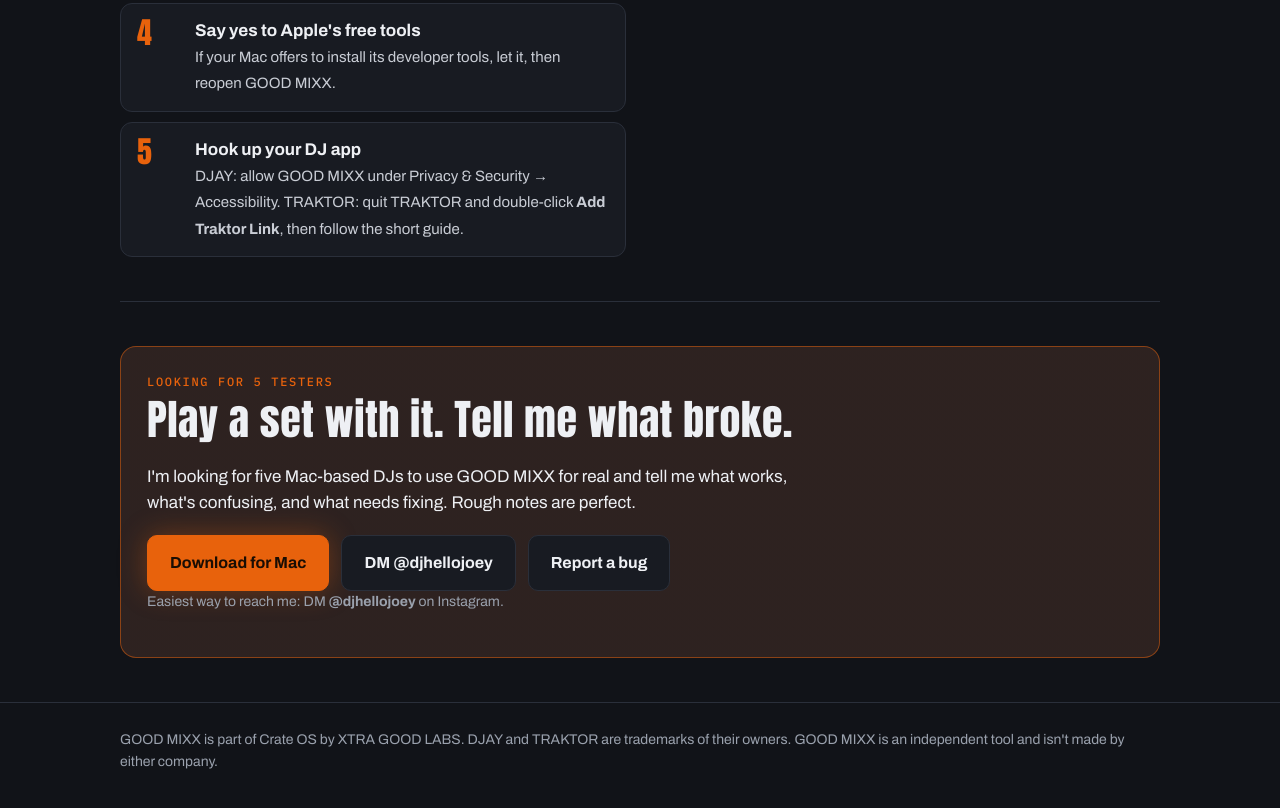
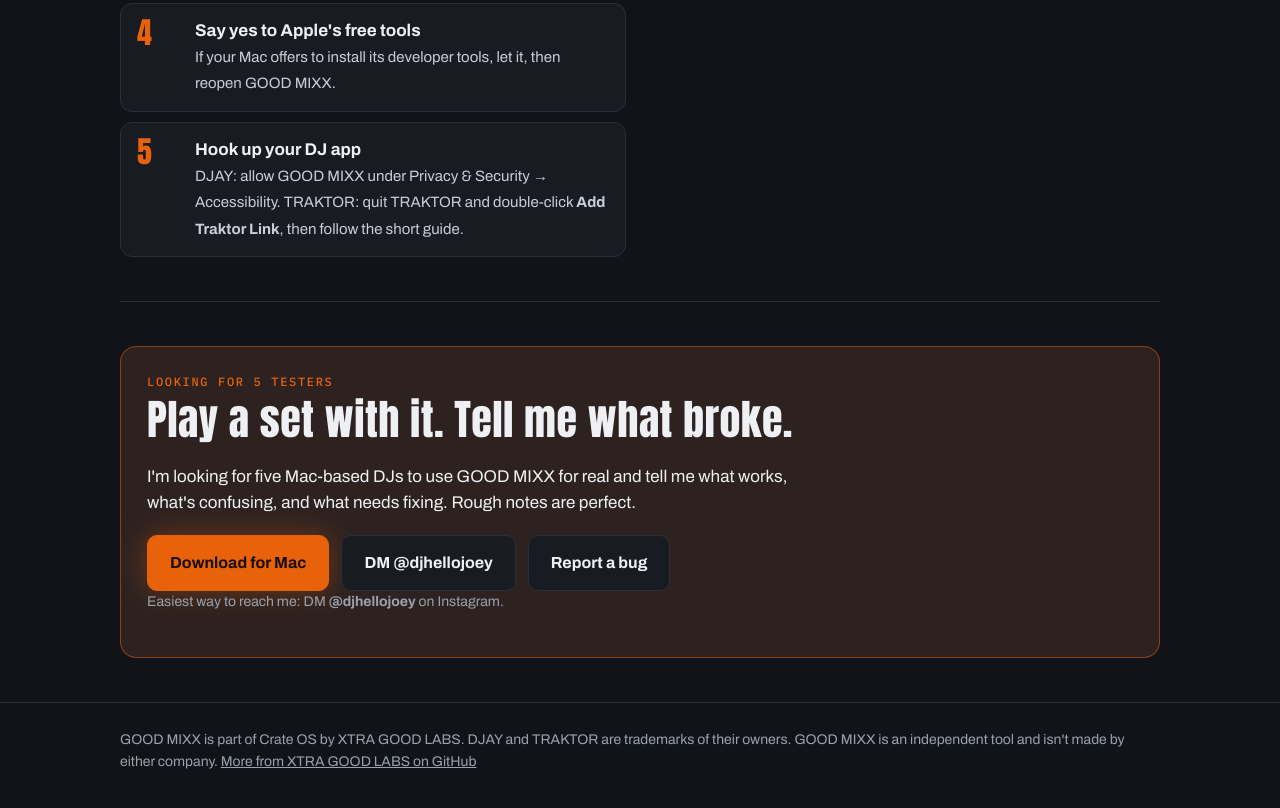
Before and after one commit to XTRAGOODLABS/good-mixx, a plain HTML site: page docs/index.html in a window 1280 px wide. Shown: the part 2980-3788 px from the top of the page. Drawn offline with Linux system fonts and the light colour scheme.

Commit message:
Link back to XTRA GOOD LABS GitHub page
Co-Authored-By: Claude Opus 5.5 <noreply@anthropic.com>
Claude-Session: https://claude.ai/code/session_012EKELnKFq54k7e1haVsEcR

```diff
--- a/docs/index.html
+++ b/docs/index.html
@@ -207,7 +207,7 @@ footer{padding:26px 0 40px;color:var(--muted);font-size:14px;border-top:1px soli
 </main>
 
 <footer>
-  <div class="wrap">GOOD MIXX is part of Crate OS by XTRA GOOD LABS. DJAY and TRAKTOR are trademarks of their owners. GOOD MIXX is an independent tool and isn't made by either company.</div>
+  <div class="wrap">GOOD MIXX is part of Crate OS by XTRA GOOD LABS. DJAY and TRAKTOR are trademarks of their owners. GOOD MIXX is an independent tool and isn't made by either company. <a href="https://github.com/XTRAGOODLABS">More from XTRA GOOD LABS on GitHub</a></div>
 </footer>
 </body>
 </html>
```
Also changed, not shown: 1 other file.
